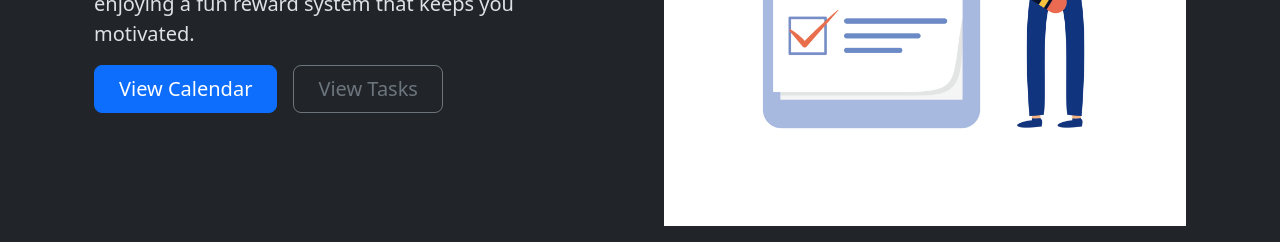
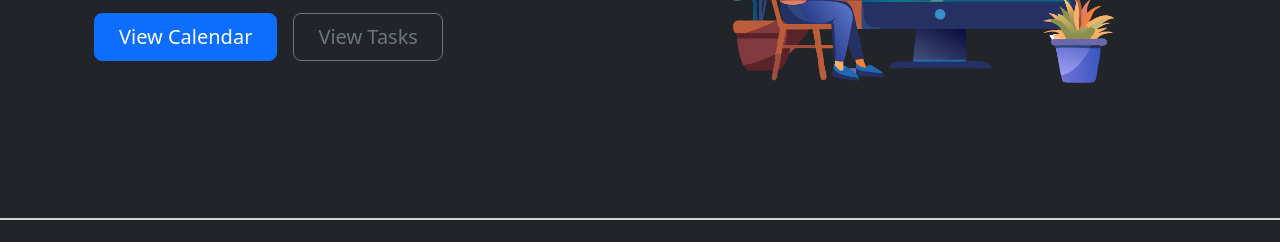
Before and after one commit to SamuelKFung/TaskToken, a plain HTML site: page index.html in a window 1280 px wide. Shown: the part 448-690 px from the top of the page. Drawn offline with nearby package versions, Linux system fonts and the light colour scheme.

Commit message:
changed hero image

```diff
--- a/index.html
+++ b/index.html
@@ -67,7 +67,7 @@
     <div class="container col-xxl-8 px-4 py-5">
         <div class="row flex-lg-row-reverse align-items-center g-5 py-5">
           <div class="col-10 col-sm-8 col-lg-6">
-            <img src="images/hero.jpg" class="d-block mx-lg-auto img-fluid" alt="Bootstrap Themes" width="100%" height="100%" loading="lazy">
+            <img src="images/hero.png" class="d-block mx-lg-auto img-fluid" alt="Bootstrap Themes" width="100%" height="100%" loading="lazy">
           </div>
           <div class="col-lg-6">
             <h1 class="display-5 fw-bold lh-1 mb-3">Stay Organized.<br> Stay Ahead.</h1>
```
Also changed, not shown: images/hero.jpg (deleted), images/hero.png (added).
